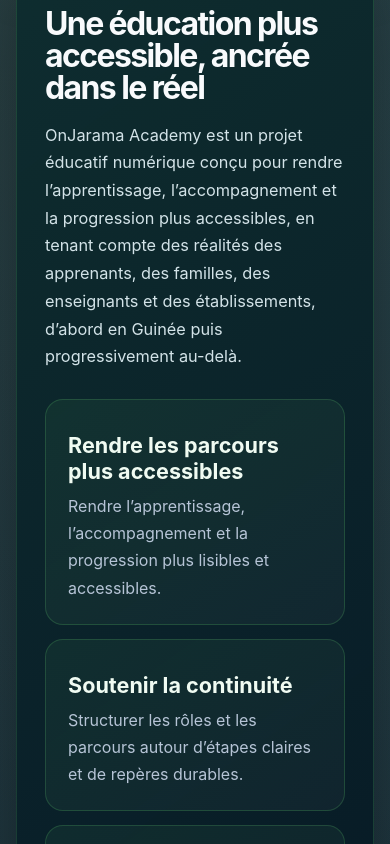
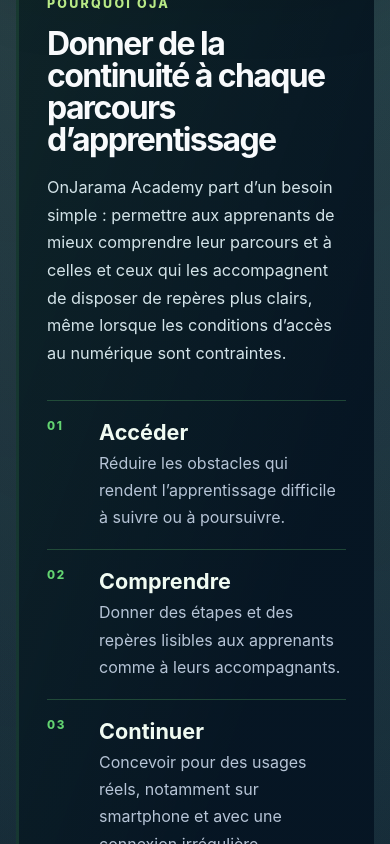
Before and after one commit to salomondiallo/OnJarama-Web, a React (Vite) app: page /oja in a window 390 px wide. Shown: the part 920-1764 px from the top of the page. Built offline with nearby package versions, Linux system fonts and the light colour scheme.

Commit message:
feat(web): elevate oja public showcase

```diff
--- a/package.json
+++ b/package.json
@@ -12,6 +12,7 @@
     "test:ojw:home-04-a": "node scripts/architecture/ojw-home-04-a-institutional-uplift.test.mjs",
     "test:ojw:public-pages-05-a1": "node scripts/architecture/ojw-public-pages-05-a1-ojw-portal-reconciliation.test.mjs",
     "test:ojw:public-pages-05-a2-a": "node scripts/architecture/ojw-public-pages-05-a2-a-availability-contract.test.mjs",
+    "test:ojw:public-pages-05-a2-b": "node scripts/architecture/ojw-public-pages-05-a2-b-oja-showcase.test.mjs",
     "test:ojw:ecosystem-02-e3": "node scripts/architecture/ojw-ecosystem-02-e3-ojcs-public-page.test.mjs",
     "test:ojw:ecosystem-02-d3": "node scripts/architecture/ojw-ecosystem-02-d3-ojp-public-page.test.mjs",
     "test:ojw:ecosystem-02-c3": "node scripts/architecture/ojw-ecosystem-02-c3-oja-public-page.test.mjs",
--- a/src/data/projects/oja.ts
+++ b/src/data/projects/oja.ts
@@ -14,8 +14,8 @@
     ogTitle: "OnJarama Academy (OJA) — Projet éducatif OnJarama",
     ogDescription: "Découvrez la mission, les publics et la trajectoire d’OnJarama Academy, projet éducatif conçu d’abord à partir des réalités guinéennes.",
   },
-  mission: "Apprendre, accompagner et progresser dans un environnement éducatif pensé d’abord pour les réalités guinéennes.",
-  summary: "OnJarama Academy est un projet éducatif numérique conçu pour rendre l’apprentissage, l’accompagnement et la progression plus accessibles, en tenant compte des réalités des apprenants, des familles, des enseignants et des établissements, d’abord en Guinée puis progressivement au-delà.",
+  mission: "Une application éducative pensée pour apprendre, accompagner et progresser à partir des réalités guinéennes.",
+  summary: "OnJarama Academy part d’un besoin simple : permettre aux apprenants de mieux comprendre leur parcours et à celles et ceux qui les accompagnent de disposer de repères plus clairs, même lorsque les conditions d’accès au numérique sont contraintes.",
   audiences: [
     "Apprenants",
     "Enseignants",
@@ -24,40 +24,35 @@
   ],
   currentCapabilities: [
     {
-      title: "Un projet logiciel éducatif en développement",
-      description: "L’architecture des parcours, des rôles et des contextes éducatifs est en cours de structuration.",
+      title: "Une architecture éducative établie",
+      description: "Les rôles, les parcours et les principaux contextes éducatifs disposent de fondations de conception clairement structurées.",
       stage: "CURRENT",
     },
     {
       title: "Un travail pédagogique engagé",
-      description: "Les contextes apprenant, enseignant, responsable et établissement guident la conception, tandis que le travail pédagogique et la préparation de contenus internes avancent.",
+      description: "Les besoins des apprenants, enseignants, responsables et établissements guident la conception et la préparation progressive des contenus.",
       stage: "CURRENT",
     },
     {
-      title: "Des fondations accessibles",
-      description: "La conception privilégie le smartphone et l’accessibilité, avec des fondations techniques destinées à permettre progressivement des usages lorsque la connectivité est limitée.",
+      title: "Le terrain intégré dès la conception",
+      description: "Le smartphone, l’accessibilité et la connectivité irrégulière sont pris en compte dans l’architecture en cours, sans annoncer un produit déjà disponible.",
       stage: "CURRENT",
     },
   ],
   plannedCapabilities: [
     {
-      title: "Parcours et apprentissage",
-      description: "Des parcours structurés par cycles et niveaux, des espaces adaptés aux rôles, des activités pédagogiques ainsi que la progression, le suivi, la préparation et l’évaluation.",
+      title: "Apprendre et progresser",
+      description: "Structurer progressivement les parcours, activités, repères de progression et évaluations à partir de référentiels qualifiés.",
       stage: "PLANNED",
     },
     {
-      title: "Accompagnement éducatif",
-      description: "L’accompagnement des familles, des outils pour enseignants, des contextes de classe, de groupe et d’établissement, ainsi que des échanges, demandes, validations et communications entre les acteurs concernés.",
+      title: "Accompagner les rôles éducatifs",
+      description: "Construire des espaces adaptés aux apprenants, enseignants, familles et établissements, ainsi que leurs échanges et validations utiles.",
       stage: "PLANNED",
     },
     {
-      title: "Accès en connectivité limitée",
-      description: "Un accès progressivement renforcé, avec synchronisation et capacités hors connexion plus avancées.",
-      stage: "PLANNED",
-    },
-    {
-      title: "Élargissement académique",
-      description: "Un développement progressif couvrant l’architecture visée du Primaire, du Collège et du Lycée à partir de référentiels vérifiés.",
+      title: "Renforcer la continuité",
+      description: "Faire progresser l’accessibilité, la synchronisation et les capacités hors connexion, puis étendre les parcours à mesure de leur validation.",
       stage: "PLANNED",
     },
   ],
@@ -67,11 +62,9 @@
     detail: "Les cours, examens et espaces dédiés aux différents rôles seront présentés publiquement à mesure qu’ils seront qualifiés et réellement disponibles.",
   },
   roadmap: [
-    { label: "Fondations", description: "Architecture des rôles, parcours et contextes éducatifs.", stage: "CURRENT" },
-    { label: "Expérience", description: "Interfaces, navigation et identité visuelle adaptées aux usages réels.", stage: "PLANNED" },
-    { label: "Contenus", description: "Développement progressif de ressources pédagogiques à partir de références vérifiées.", stage: "PLANNED" },
-    { label: "Validation terrain", description: "Tests avec utilisateurs, enseignants et établissements lorsque le projet sera suffisamment prêt.", stage: "PLANNED" },
-    { label: "Extension", description: "Capacités hors connexion renforcées, outils institutionnels qualifiés et ouverture progressive à d’autres contextes.", stage: "VISION" },
+    { label: "Fondations engagées", description: "Structurer les rôles, les parcours et les contextes éducatifs qui donnent sa cohérence à OJA.", stage: "CURRENT" },
+    { label: "Construction et qualification", description: "Développer les expériences et contenus, puis les confronter progressivement aux réalités du terrain.", stage: "PLANNED" },
+    { label: "Extension maîtrisée", description: "Renforcer la continuité hors connexion et élargir les parcours seulement lorsqu’ils sont suffisamment qualifiés.", stage: "VISION" },
   ],
   ecosystemRole: {
     projects: [
@@ -86,15 +79,15 @@
   primaryAction: { label: "Découvrir l’écosystème", href: "/#ecosystem-projects" },
   secondaryAction: { label: "Voir la roadmap", href: "/#roadmap" },
   why: [
-    { title: "Rendre les parcours plus accessibles", description: "Rendre l’apprentissage, l’accompagnement et la progression plus lisibles et accessibles." },
-    { title: "Soutenir la continuité", description: "Structurer les rôles et les parcours autour d’étapes claires et de repères durables." },
-    { title: "Partir des réalités éducatives", description: "Construire d’abord à partir des réalités de la Guinée avant une ouverture progressive à d’autres contextes." },
+    { title: "Accéder", description: "Réduire les obstacles qui rendent l’apprentissage difficile à suivre ou à poursuivre." },
+    { title: "Comprendre", description: "Donner des étapes et des repères lisibles aux apprenants comme à leurs accompagnants." },
+    { title: "Continuer", description: "Concevoir pour des usages réels, notamment sur smartphone et avec une connexion irrégulière." },
   ],
   audienceDetails: [
-    { title: "Apprenants", description: "Les élèves en priorité, puis d’autres parcours éducatifs ou de formation à mesure qu’ils seront qualifiés." },
-    { title: "Enseignants", description: "Les enseignants rattachés à un établissement ou exerçant dans des contextes indépendants." },
-    { title: "Familles et responsables", description: "Les parents, tuteurs et responsables qui accompagnent l’apprenant." },
-    { title: "Établissements et acteurs éducatifs", description: "Les directions, administrations, structures et institutions éducatives concernées." },
+    { title: "Apprenants", description: "Les élèves d’abord, puis d’autres parcours à mesure de leur qualification." },
+    { title: "Enseignants", description: "Celles et ceux qui préparent, transmettent et accompagnent les apprentissages." },
+    { title: "Familles et responsables", description: "Les personnes qui soutiennent l’apprenant dans la continuité de son parcours." },
+    { title: "Établissements", description: "Les structures et acteurs éducatifs qui organisent et suivent les parcours." },
   ],
 } satisfies PublicProjectEditorial & {
   why: readonly { title: string; description: string }[];
--- a/src/pages/OJAPage.tsx
+++ b/src/pages/OJAPage.tsx
@@ -10,21 +10,25 @@
   return (
     <PublicProjectLayout>
       <div className="oja-page">
-        <ProjectHero project={ojaProject} kicker="Projet éducatif OnJarama" />
+        <ProjectHero project={ojaProject} kicker="Application éducative OnJarama" />
 
-        <section className="project-section oja-section" aria-labelledby="why-oja-title">
+        <section className="project-section oja-section oja-story" aria-labelledby="why-oja-title">
           <p className="section-kicker">Pourquoi OJA</p>
-          <h2 id="why-oja-title">Une éducation plus accessible, ancrée dans le réel</h2>
-          <p className="project-section__lead">{ojaProject.summary}</p>
-          <div className="oja-feature-grid">
-            {ojaProject.why.map((item) => <article key={item.title}><h3>{item.title}</h3><p>{item.description}</p></article>)}
+          <div className="oja-story__layout">
+            <div>
+              <h2 id="why-oja-title">Donner de la continuité à chaque parcours d’apprentissage</h2>
+              <p className="project-section__lead">{ojaProject.summary}</p>
+            </div>
+            <div className="oja-principles">
+              {ojaProject.why.map((item, index) => <article key={item.title}><span aria-hidden="true">0{index + 1}</span><div><h3>{item.title}</h3><p>{item.description}</p></div></article>)}
+            </div>
           </div>
         </section>
 
         <section className="project-section oja-section" aria-labelledby="oja-audiences-title">
           <p className="section-kicker">Pour qui</p>
-          <h2 id="oja-audiences-title">Quatre familles au cœur du projet</h2>
-          <div className="oja-audience-grid">
+          <h2 id="oja-audiences-title">Un même parcours, plusieurs accompagnants</h2>
+          <div className="oja-audience-strip">
             {ojaProject.audienceDetails.map((item, index) => (
               <article key={item.title}><span aria-hidden="true">0{index + 1}</span><h3>{item.title}</h3><p>{item.description}</p></article>
             ))}
@@ -32,44 +36,43 @@
         </section>
 
         <section className="project-section oja-section oja-progress" aria-labelledby="oja-current-title">
-          <p className="section-kicker">État actuel</p>
-          <h2 id="oja-current-title">Ce qui est déjà engagé</h2>
-          <div className="project-capabilities">
-            {ojaProject.currentCapabilities.map((item) => (
-              <article key={item.title}><ProjectStatus label="Ce qui est déjà engagé" stage={item.stage} /><h3>{item.title}</h3><p>{item.description}</p></article>
-            ))}
+          <div className="oja-current__layout">
+            <div>
+              <ProjectStatus label="Ce qui est déjà engagé" stage="CURRENT" />
+              <p className="section-kicker">État actuel</p>
+              <h2 id="oja-current-title">Des fondations réelles, pas un lancement annoncé</h2>
+              <p className="project-section__lead">OJA dispose d’un cadre de conception et d’un travail éducatif engagés. L’application n’est pas encore proposée comme produit public.</p>
+            </div>
+            <div className="oja-current__proofs">
+              {ojaProject.currentCapabilities.map((item) => <article key={item.title}><h3>{item.title}</h3><p>{item.description}</p></article>)}
+            </div>
+          </div>
+        </section>
+
+        <section className="project-section oja-section oja-terrain" aria-labelledby="oja-terrain-title">
+          <p className="section-kicker">Apprendre dans les réalités du terrain</p>
+          <h2 id="oja-terrain-title">La Guinée n’est pas un décor : elle oriente la conception</h2>
+          <p className="project-section__lead">Les conditions d’équipement, de connexion et d’accompagnement façonnent les choix d’OJA dès maintenant.</p>
+          <div className="oja-terrain__grid">
+            <article><span>01</span><h3>Le smartphone comme point d’entrée</h3><p>La conception privilégie une expérience mobile, lisible et attentive à l’accessibilité.</p></article>
+            <article><span>02</span><h3>La continuité malgré une connexion irrégulière</h3><p>L’architecture prépare progressivement des usages en connectivité limitée. Toutes les fonctionnalités ne sont pas encore disponibles hors connexion.</p></article>
           </div>
         </section>
 
         <section className="project-section oja-section oja-building" aria-labelledby="oja-planned-title">
-          <p className="section-kicker">Trajectoire</p>
-          <h2 id="oja-planned-title">Ce que nous construisons</h2>
-          <div className="oja-planned-grid">
-            {ojaProject.plannedCapabilities.map((item) => (
-              <article key={item.title}><ProjectStatus label="Ce que nous construisons" stage={item.stage} /><h3>{item.title}</h3><p>{item.description}</p></article>
-            ))}
+          <div className="oja-building__heading">
+            <ProjectStatus label="Ce que nous construisons" stage="PLANNED" />
+            <p className="section-kicker">En construction</p>
+            <h2 id="oja-planned-title">Trois domaines, une progression cohérente</h2>
           </div>
-        </section>
-
-        <section className="project-section oja-section oja-terrain" aria-labelledby="oja-terrain-title">
-          <p className="section-kicker">Pensé pour les réalités de terrain</p>
-          <h2 id="oja-terrain-title">Guinée d’abord, accès progressivement renforcé</h2>
-          <div className="oja-terrain__grid">
-            <article><h3>Smartphone et accessibilité</h3><p>La conception privilégie une expérience utilisable sur smartphone et attentive à l’accessibilité.</p></article>
-            <article><h3>Connectivité limitée</h3><p>OJA est conçu avec une approche offline-first afin de pouvoir, progressivement, mieux servir les contextes où la connexion Internet est limitée ou intermittente. Toutes les fonctionnalités ne sont pas encore disponibles hors connexion.</p></article>
+          <div className="oja-building__domains">
+            {ojaProject.plannedCapabilities.map((item, index) => <article key={item.title}><span aria-hidden="true">0{index + 1}</span><h3>{item.title}</h3><p>{item.description}</p></article>)}
           </div>
-        </section>
-
-        <section className="oja-vision" aria-labelledby="oja-vision-title">
-          <ProjectStatus label="Vision de long terme" stage="VISION" />
-          <p className="section-kicker">De la Guinée vers le monde</p>
-          <h2 id="oja-vision-title">Une approche ancrée, solide et adaptable</h2>
-          <p>Faire grandir une approche éducative d’abord ancrée dans les réalités guinéennes, puis adaptable à d’autres contextes, sans présenter cette ambition comme une disponibilité internationale actuelle.</p>
         </section>
 
         <section className="project-section oja-section" aria-labelledby="oja-roadmap-title">
           <p className="section-kicker">Trajectoire OJA</p>
-          <h2 id="oja-roadmap-title">Cinq phases publiques, sans calendrier artificiel</h2>
+          <h2 id="oja-roadmap-title">Avancer par étapes, qualifier avant d’ouvrir</h2>
           <ol className="project-roadmap oja-roadmap">
             {ojaProject.roadmap.map((item) => (
               <li key={item.label}><ProjectStatus label={item.stage === "CURRENT" ? "Ce qui est déjà engagé" : item.stage === "PLANNED" ? "Ce que nous construisons" : "Vision de long terme"} stage={item.stage} /><h3>{item.label}</h3><p>{item.description}</p></li>
@@ -77,18 +80,8 @@
           </ol>
         </section>
 
-        <section className="project-section oja-section" aria-labelledby="oja-ecosystem-title">
-          <p className="section-kicker">Dans l’écosystème OnJarama</p>
-          <h2 id="oja-ecosystem-title">La composante éducative, clairement située</h2>
-          <div className="project-relations oja-relations">
-            <article><h3>OJA</h3><p>OJA est la composante éducative de l’écosystème OnJarama.</p></article>
-            {ojaProject.ecosystemRole.projects.map((item) => <article key={item.shortName}><h3>{item.shortName}</h3><p>{item.relation}</p></article>)}
-            <article className="project-relations__foundation"><h3>OJF — Fondation</h3><p>{ojaProject.ecosystemRole.foundation.relation}</p></article>
-          </div>
-        </section>
-
         <section className="project-final-cta oja-final-cta" aria-labelledby="oja-cta-title">
-          <div><p className="section-kicker">Continuer</p><h2 id="oja-cta-title">Découvrir l’écosystème et sa trajectoire</h2></div>
+          <div><p className="section-kicker">Dans OnJarama</p><h2 id="oja-cta-title">OJA porte la dimension éducative de l’écosystème</h2><p>OJF en est le porteur institutionnel ; OJW en organise la présence publique.</p></div>
           <div className="project-final-cta__actions">
             <a className="button button-primary" href={ojaProject.primaryAction.href}>{ojaProject.primaryAction.label}</a>
             <a className="button button-secondary" href={ojaProject.secondaryAction.href}>{ojaProject.secondaryAction.label}</a>
--- a/src/styles/project-pages.css
+++ b/src/styles/project-pages.css
@@ -110,79 +110,80 @@
     linear-gradient(145deg, rgba(16, 49, 49, .9), rgba(7, 25, 38, .96));
 }
 
-.oja-feature-grid,
-.oja-audience-grid,
-.oja-planned-grid,
-.oja-terrain__grid {
-  display: grid;
-  gap: 14px;
-  margin-top: 28px;
+.oja-story {
+  border-width: 0 0 0 4px;
+  border-radius: 0 var(--oj-radius) var(--oj-radius) 0;
+  background: linear-gradient(110deg, rgba(99, 212, 113, .09), rgba(7, 25, 38, .46) 72%);
+  box-shadow: none;
 }
-.oja-feature-grid { grid-template-columns: repeat(3, minmax(0, 1fr)); }
-.oja-audience-grid,
-.oja-planned-grid { grid-template-columns: repeat(2, minmax(0, 1fr)); }
-.oja-terrain__grid { grid-template-columns: .8fr 1.2fr; }
+.oja-story__layout { display: grid; grid-template-columns: minmax(0, 1.12fr) minmax(300px, .88fr); gap: clamp(32px, 6vw, 84px); align-items: start; }
+.oja-story__layout h2 { max-width: 18ch; }
+.oja-principles { display: grid; gap: 0; border-top: 1px solid rgba(99, 212, 113, .25); }
+.oja-principles article { display: grid; grid-template-columns: 36px 1fr; gap: 16px; padding: 18px 0; border-bottom: 1px solid rgba(99, 212, 113, .25); }
+.oja-principles article > span,
+.oja-audience-strip article > span,
+.oja-building__domains article > span,
+.oja-terrain__grid article > span { color: var(--oja-accent); font-size: .73rem; font-weight: 850; letter-spacing: .14em; }
+.oja-principles h3 { margin: 0 0 5px; color: #f0fbf2; }
+.oja-principles p { margin: 0; }
 
-.oja-feature-grid article,
-.oja-audience-grid article,
-.oja-planned-grid article,
-.oja-terrain__grid article {
-  border: 1px solid rgba(99, 212, 113, .2);
-  border-radius: var(--oj-radius-md);
-  padding: 22px;
-  background: linear-gradient(145deg, rgba(99, 212, 113, .07), rgba(255, 255, 255, .035));
-}
-.oja-feature-grid h3,
-.oja-audience-grid h3,
-.oja-planned-grid h3,
-.oja-terrain__grid h3 { margin: 10px 0 9px; color: #f0fbf2; }
-.oja-feature-grid p,
-.oja-audience-grid p,
-.oja-planned-grid p,
-.oja-terrain__grid p { margin: 0; }
-.oja-audience-grid article > span { color: var(--oja-accent); font-size: .76rem; font-weight: 850; letter-spacing: .12em; }
+.oja-audience-strip { display: grid; grid-template-columns: repeat(4, minmax(0, 1fr)); margin-top: 30px; border-block: 1px solid rgba(99, 212, 113, .24); }
+.oja-audience-strip article { min-width: 0; padding: 22px 20px; border-right: 1px solid rgba(99, 212, 113, .2); }
+.oja-audience-strip article:last-child { border-right: 0; }
+.oja-audience-strip h3 { margin: 10px 0 7px; color: #f0fbf2; font-size: 1.05rem; }
+.oja-audience-strip p { margin: 0; font-size: .93rem; }
 
-.oja-building { background: linear-gradient(145deg, rgba(22, 50, 46, .94), rgba(10, 27, 39, .97)); }
-.oja-terrain { background: radial-gradient(circle at 84% 20%, rgba(184, 233, 134, .1), transparent 38%), linear-gradient(145deg, rgba(12, 54, 45, .92), rgba(6, 24, 35, .97)); }
+.oja-current { background: radial-gradient(circle at 10% 12%, rgba(99, 212, 113, .11), transparent 34%), rgba(7, 25, 38, .94); }
+.oja-current__layout { display: grid; grid-template-columns: minmax(260px, .82fr) minmax(0, 1.18fr); gap: clamp(34px, 7vw, 92px); align-items: start; }
+.oja-current__layout h2 { max-width: 15ch; }
+.oja-current__proofs { display: grid; gap: 22px; }
+.oja-current__proofs article { border-left: 2px solid rgba(99, 212, 113, .5); padding-left: 22px; }
+.oja-current__proofs h3 { margin: 0 0 7px; color: #f0fbf2; }
+.oja-current__proofs p { margin: 0; }
 
-.oja-vision {
-  margin-top: clamp(22px, 4vw, 38px);
-  border: 1px solid rgba(185, 167, 255, .32);
-  border-radius: var(--oj-radius);
-  padding: clamp(34px, 6vw, 72px);
-  text-align: center;
-  background:
-    radial-gradient(circle at 50% 0, rgba(99, 212, 113, .18), transparent 44%),
-    linear-gradient(145deg, rgba(21, 51, 48, .96), rgba(14, 25, 44, .98));
-  box-shadow: var(--oj-shadow);
-}
-.oja-vision h2 { max-width: 19ch; margin-inline: auto; font-size: clamp(2.2rem, 5vw, 4.7rem); }
-.oja-vision p:last-child { max-width: 70ch; margin: 0 auto; font-size: clamp(1rem, 1.5vw, 1.18rem); }
-.oja-roadmap { grid-template-columns: repeat(5, minmax(0, 1fr)); }
-.oja-roadmap li:last-child { grid-column: auto; }
-.oja-relations { grid-template-columns: repeat(3, minmax(0, 1fr)); }
+.oja-terrain { background: radial-gradient(circle at 84% 20%, rgba(184, 233, 134, .12), transparent 38%), linear-gradient(145deg, rgba(12, 54, 45, .92), rgba(6, 24, 35, .97)); }
+.oja-terrain h2 { max-width: 20ch; }
+.oja-terrain__grid { display: grid; grid-template-columns: .78fr 1.22fr; gap: 16px; margin-top: 30px; }
+.oja-terrain__grid article { min-height: 230px; padding: clamp(24px, 4vw, 40px); border: 1px solid rgba(184, 233, 134, .2); border-radius: var(--oj-radius-md); background: rgba(255, 255, 255, .035); }
+.oja-terrain__grid article:last-child { background: linear-gradient(145deg, rgba(99, 212, 113, .11), rgba(255, 255, 255, .025)); }
+.oja-terrain__grid h3 { margin: 30px 0 10px; max-width: 18ch; color: #f0fbf2; font-size: clamp(1.3rem, 2.4vw, 2rem); }
+.oja-terrain__grid p { margin: 0; max-width: 62ch; }
+
+.oja-building { display: grid; grid-template-columns: minmax(250px, .7fr) minmax(0, 1.3fr); gap: clamp(34px, 7vw, 86px); background: linear-gradient(145deg, rgba(22, 50, 46, .94), rgba(10, 27, 39, .97)); }
+.oja-building__heading h2 { max-width: 14ch; }
+.oja-building__domains { display: grid; gap: 0; border-top: 1px solid rgba(99, 212, 113, .25); }
+.oja-building__domains article { display: grid; grid-template-columns: 36px minmax(150px, .52fr) minmax(0, 1fr); gap: 16px; align-items: baseline; padding: 22px 0; border-bottom: 1px solid rgba(99, 212, 113, .25); }
+.oja-building__domains h3 { margin: 0; color: #f0fbf2; }
+.oja-building__domains p { margin: 0; }
+
+.oja-roadmap { grid-template-columns: repeat(3, minmax(0, 1fr)); }
+.oja-roadmap li { border-color: rgba(99, 212, 113, .22); background: linear-gradient(155deg, rgba(99, 212, 113, .075), rgba(255, 255, 255, .025)); }
+.oja-roadmap li::before { color: rgba(99, 212, 113, .72); }
 .oja-final-cta { border-color: rgba(99, 212, 113, .28); background: linear-gradient(135deg, rgba(99, 212, 113, .16), rgba(242, 207, 99, .08)); }
-
-@media (max-width: 1100px) {
-  .oja-roadmap { grid-template-columns: repeat(2, minmax(0, 1fr)); }
-  .oja-roadmap li:last-child { grid-column: 1 / -1; }
-}
+.oja-final-cta > div:first-child { max-width: 680px; }
+.oja-final-cta > div:first-child > p:last-child { margin-bottom: 0; }
 
 @media (max-width: 900px) {
-  .oja-feature-grid { grid-template-columns: 1fr; }
-  .oja-relations { grid-template-columns: 1fr 1fr; }
+  .oja-story__layout,
+  .oja-current__layout,
+  .oja-building { grid-template-columns: 1fr; }
+  .oja-audience-strip { grid-template-columns: 1fr 1fr; }
+  .oja-audience-strip article:nth-child(2) { border-right: 0; }
+  .oja-audience-strip article:nth-child(-n + 2) { border-bottom: 1px solid rgba(99, 212, 113, .2); }
 }
 
 @media (max-width: 620px) {
   .oja-page .project-hero__identity img { width: 160px; }
-  .oja-audience-grid,
-  .oja-planned-grid,
+  .oja-story { border-left-width: 3px; }
+  .oja-audience-strip,
   .oja-terrain__grid,
-  .oja-roadmap,
-  .oja-relations { grid-template-columns: 1fr; }
+  .oja-roadmap { grid-template-columns: 1fr; }
+  .oja-audience-strip article { border-right: 0; border-bottom: 1px solid rgba(99, 212, 113, .2); }
+  .oja-audience-strip article:last-child { border-bottom: 0; }
+  .oja-building__domains article { grid-template-columns: 34px 1fr; }
+  .oja-building__domains p { grid-column: 2; }
+  .oja-terrain__grid article { min-height: 0; }
   .oja-roadmap li:last-child { grid-column: auto; }
-  .oja-vision { text-align: left; }
-  .oja-vision h2 { margin-inline: 0; }
 }
 
 @media (prefers-reduced-motion: reduce) {
```
Also changed, not shown: 2 other files (tests, documents, lock files or other folders).
